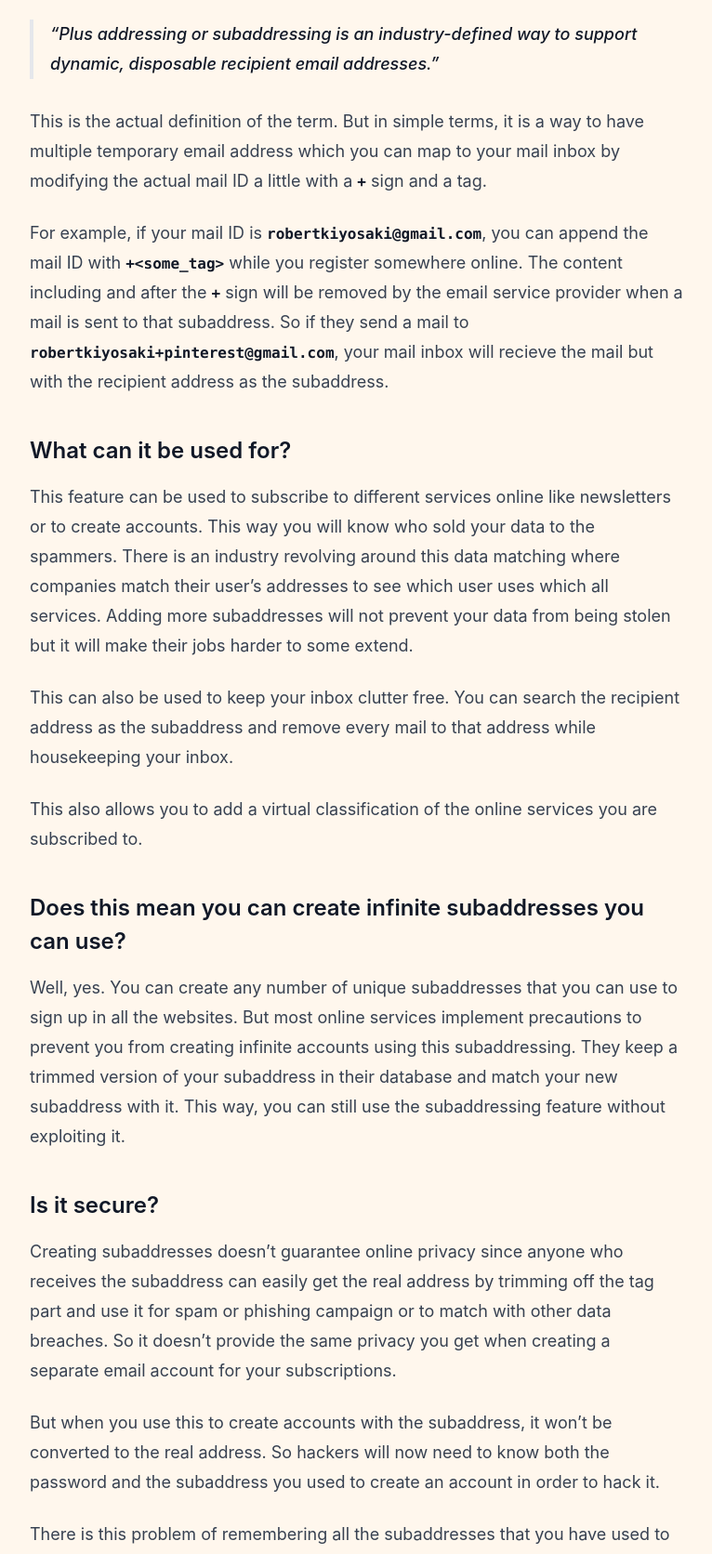
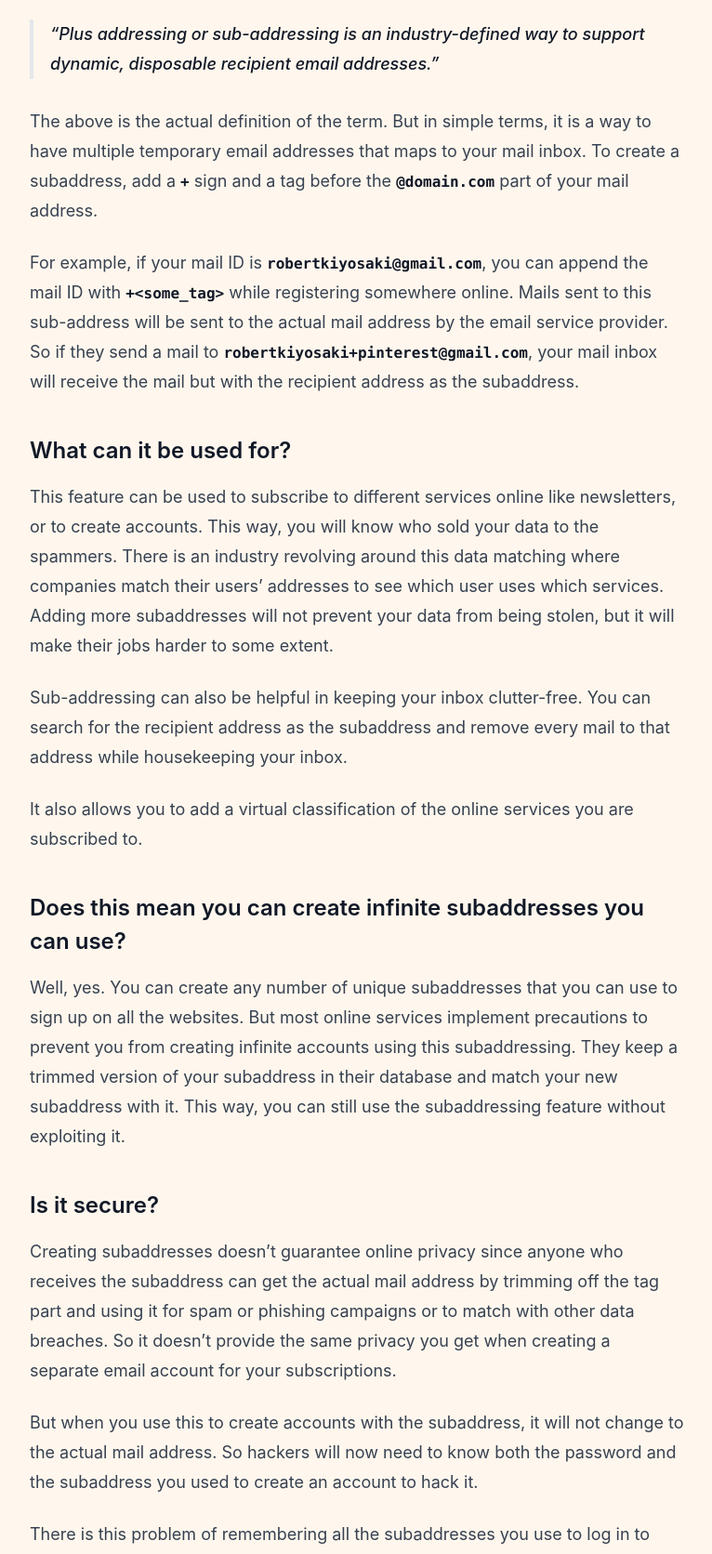
Before and after one commit to serenevoid/serenevoid.github.io, an Astro site: page /blog/less-known-feature-of-email in a window 1280 px wide. Shown: the part 1128-2800 px from the top of the page at 93% size, without its empty margins (256-1022 px from the left). Built offline with nearby package versions, Linux system fonts and the light colour scheme; Astro itself is replaced by a stand-in of ours.

Commit message:
chore(grammar): fixed grammar of new post

```diff
--- a/src/content/blog/less-known-feature-of-email.md
+++ b/src/content/blog/less-known-feature-of-email.md
@@ -5,49 +5,49 @@ pubDate: 2023-10-26
 tags: ["web"]
 heroImage: "https://i.imgur.com/aoEQGx9.jpg"
 ---
-Have you ever wondered how your inbox get cluttered with lots of spam emails when
+Have you ever wondered how your inbox gets cluttered with spam emails when
 you don't remember giving your mail ID to the spam senders? I started having this
-thought after I created my first mail ID and I started getting random emails out
-of the blue. It was amusing at first but it became an annoyance soon. My personal
-email inbox is still very cluttered and I wish I knew about email plus addressing
-earlier so that I could've maintained my inbox in a better way.
+thought after creating my first mail ID. I started getting random emails out
+of the blue. It was amusing at first and soon became an annoyance. My
+email inbox is still very cluttered. I wish I had known about email plus addressing
+earlier to maintain my inbox.
 
 ## Plus Addressing
 
 ### What is it?
-> Plus addressing or subaddressing is an industry-defined way to support dynamic,
+> Plus addressing or sub-addressing is an industry-defined way to support dynamic,
 disposable recipient email addresses.
 
-This is the actual definition of the term. But in simple terms, it is a way to have
-multiple temporary email address which you can map to your mail inbox by modifying
-the actual mail ID a little with a `+` sign and a tag.
+The above is the actual definition of the term. But in simple terms, it is a way to have
+multiple temporary email addresses that maps to your mail inbox. To create a subaddress,
+add a `+` sign and a tag before the `@domain.com` part of your mail address.
 
 For example, if your mail ID is `robertkiyosaki@gmail.com`, you can append the mail ID
-with `+<some_tag>` while you register somewhere online. The content including and after
-the `+` sign will be removed by the email service provider when a mail is sent to
-that subaddress. So if they send a mail to `robertkiyosaki+pinterest@gmail.com`,
-your mail inbox will recieve the mail but with the recipient address as the subaddress.
+with `+<some_tag>` while registering somewhere online. Mails sent to this sub-address
+will be sent to the actual mail address by the email service provider. So if they
+send a mail to `robertkiyosaki+pinterest@gmail.com`, your mail inbox will receive
+the mail but with the recipient address as the subaddress.
 
 ### What can it be used for?
 
-This feature can be used to subscribe to different services online like newsletters
-or to create accounts. This way you will know who sold your data to the spammers.
+This feature can be used to subscribe to different services online like newsletters,
+or to create accounts. This way, you will know who sold your data to the spammers.
 There is an industry revolving around this data matching where companies match
-their user's addresses to see which user uses which all services. Adding more
-subaddresses will not prevent your data from being stolen but it will make their
-jobs harder to some extend.
+their users' addresses to see which user uses which services. Adding more
+subaddresses will not prevent your data from being stolen, but it will make their
+jobs harder to some extent.
 
-This can also be used to keep your inbox clutter free. You can search the recipient
-address as the subaddress and remove every mail to that address while housekeeping
-your inbox.
+Sub-addressing can also be helpful in keeping your inbox clutter-free. You can
+search for the recipient address as the subaddress and remove every mail to that
+address while housekeeping your inbox.
 
-This also allows you to add a virtual classification of the online services you are
+It also allows you to add a virtual classification of the online services you are
 subscribed to.
 
 ### Does this mean you can create infinite subaddresses you can use?
 
 Well, yes. You can create any number of unique subaddresses that you can use to
-sign up in all the websites. But most online services implement precautions to
+sign up on all the websites. But most online services implement precautions to
 prevent you from creating infinite accounts using this subaddressing. They keep
 a trimmed version of your subaddress in their database and match your new subaddress
 with it. This way, you can still use the subaddressing feature without exploiting it.
@@ -55,19 +55,19 @@ with it. This way, you can still use the subaddressing feature without exploitin
 ### Is it secure?
 
 Creating subaddresses doesn't guarantee online privacy since anyone who receives the
-subaddress can easily get the real address by trimming off the tag part and use it
-for spam or phishing campaign or to match with other data breaches. So it doesn't
+subaddress can get the actual mail address by trimming off the tag part and using it
+for spam or phishing campaigns or to match with other data breaches. So it doesn't
 provide the same privacy you get when creating a separate email account for your
 subscriptions.
 
-But when you use this to create accounts with the subaddress, it won't be converted
-to the real address. So hackers will now need to know both the password and the
-subaddress you used to create an account in order to hack it.
+But when you use this to create accounts with the subaddress, it will not change
+to the actual mail address. So hackers will now need to know both the password and the
+subaddress you used to create an account to hack it.
 
-There is this problem of remembering all the subaddresses that you have used to
+There is this problem of remembering all the subaddresses you use to
 log in to different services. You can always use a password manager to store them.
 
 ### Conclusion
 
-Email subaddressing is a simple but very useful feature everyone should use to
+Email sub addressing is a simple but helpful feature everyone should use to
 add an extra layer of security to your online privacy.
```
